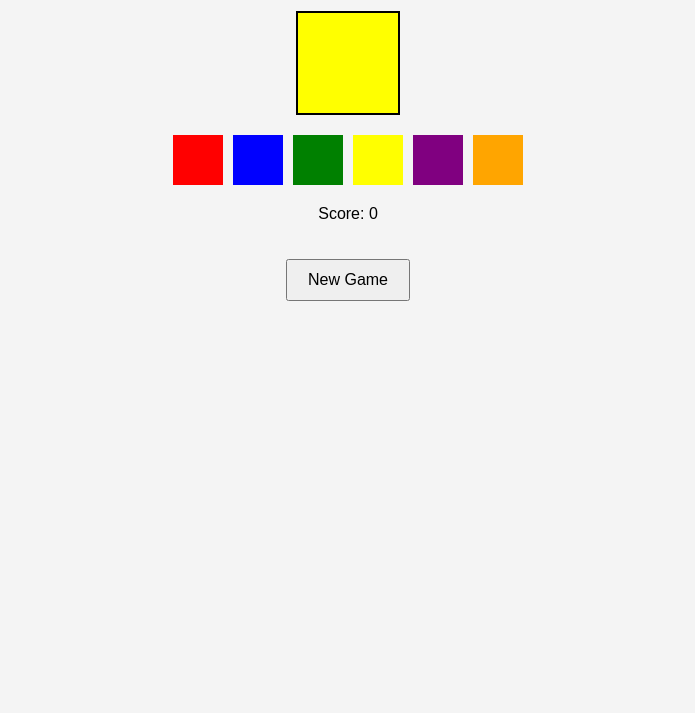
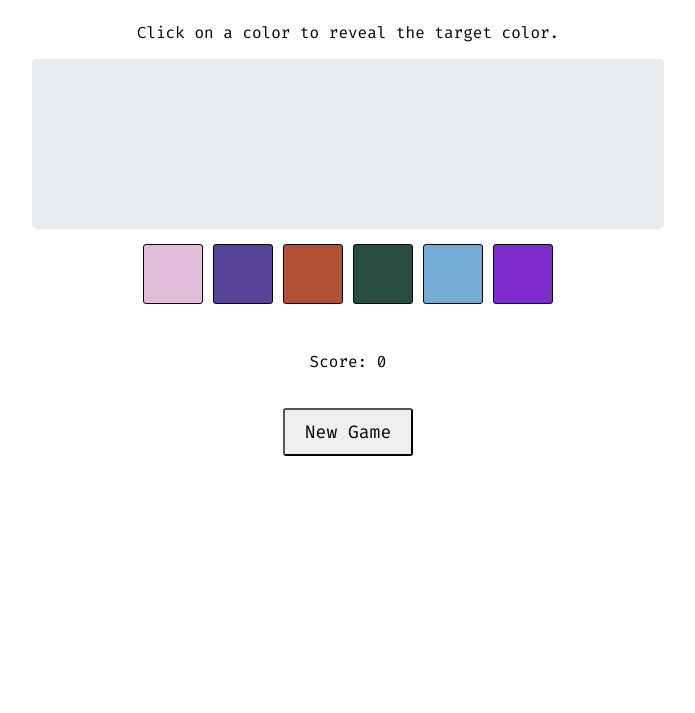
Before and after one commit to WhalesDbayor/color_game, a plain HTML site: page index.html in a window 1280 px wide. Shown: the part 87-800 px from the top of the page, without its empty margins (292-987 px from the left). Drawn offline with Linux system fonts and the light colour scheme.

Commit message:
Redefine the game logic

```diff
--- a/index.html
+++ b/index.html
@@ -3,18 +3,162 @@
 <head>
     <meta charset="UTF-8">
     <meta name="viewport" content="width=device-width, initial-scale=1.0">
-    <title>Color Guessing Game</title>
-    <link rel="stylesheet" href="style.css">
+    <title>Color Game</title>
+    <style>
+
+      @import url('https://fonts.googleapis.com/css2?family=Fira+Code:wght@300..700&display=swap');
+      @import url(http://fonts.googleapis.com/css?family=Cutive%20Mono:400);
+        body {
+            font-family: "Fira Code", "Cutive Mono";
+            font-weight: 400;
+            text-align: center;
+            display: flex;
+            align-items: center;
+            justify-content: center;
+            flex-direction: column;
+        }
+        #colorBox {
+            width: 120px;
+            height: 120px;
+            margin: 15px auto;
+            display: none;
+            border: 1px solid #000;
+        }
+        .colorBoxContainer {
+            background-color: #e8ebee;
+            border-radius: 5px;
+            height: 170px;
+            width: 50%;
+            margin-bottom: 15px;
+            display: flex;
+            align-items: center;
+        }
+        .color-options {
+            display: flex;
+            justify-content: center;
+            gap: 10px;
+        }
+        .color-option {
+            width: 60px;
+            height: 60px;
+            cursor: pointer;
+            border: 1px solid #000;
+        }
+        .wrong {
+            animation: fadeOut 0.5s ease-in-out;
+        }
+
+#gameStatus {
+  margin-top: 15px;
+  font-weight: bold;
+}
+
+button, #colorBox {
+  border-radius: 3px;
+}
+
+#newGameButton {
+  margin-top: 20px;
+  padding: 10px 20px;
+  font-size: 18px;
+  cursor: pointer;
+  font-family: "Fira Code", "Cutive Mono";
+}
+
+#newGameButton:hover, #newGameButton:focus {
+	background-color: #000;
+	color: #fff;
+}
+        @keyframes fadeOut {
+            0% { opacity: 1; }
+            100% { opacity: 0.3; }
+        }
+        .correct {
+            animation: glow 1s ease-in-out;
+        }
+        @keyframes glow {
+            0% { box-shadow: 0 0 5px rgba(0, 255, 0, 0.5); }
+            50% { box-shadow: 0 0 20px rgba(0, 255, 0, 1); }
+            100% { box-shadow: 0 0 5px rgba(0, 255, 0, 0.5); }
+        }
+    </style>
 </head>
 <body>
-    <div class="container">
-        <h2 data-testid="gameInstructions">Guess the correct color!</h2>
-        <div id="colorBox" data-testid="colorBox"></div>
-        <div class="color-options" id="colorOptions"></div>
-        <p id="gameStatus" data-testid="gameStatus"></p>
-        <p>Score: <span id="score" data-testid="score">0</span></p>
-        <button id="newGameButton" data-testid="newGameButton">New Game</button>
+    <h1>Guess the Correct Color!</h1>
+    <p data-testid="gameInstructions">Click on a color to reveal the target color.</p>
+    <div class="colorBoxContainer">
+      <div id="colorBox" data-testid="colorBox"></div>
     </div>
-    <script src="script.js"></script>
+    <div class="color-options">
+        <button class="color-option" data-testid="colorOption"></button>
+        <button class="color-option" data-testid="colorOption"></button>
+        <button class="color-option" data-testid="colorOption"></button>
+        <button class="color-option" data-testid="colorOption"></button>
+        <button class="color-option" data-testid="colorOption"></button>
+        <button class="color-option" data-testid="colorOption"></button>
+    </div>
+    <p id="gameStatus" data-testid="gameStatus"></p>
+    <p>Score: <span id="score" data-testid="score">0</span></p>
+    <button id="newGameButton" data-testid="newGameButton">New Game</button>
+
+    <script>
+        let targetColor;
+        let score = 0;
+
+        function generateRandomColor() {
+            const r = Math.floor(Math.random() * 256);
+            const g = Math.floor(Math.random() * 256);
+            const b = Math.floor(Math.random() * 256);
+            return `rgb(${r}, ${g}, ${b})`;
+        }
+
+        function startNewGame() {
+            targetColor = generateRandomColor();
+            document.getElementById("colorBox").style.display = "none";
+            document.getElementById("score").textContent = "0";
+            score = 0;
+            updateColorOptions();
+        }
+
+        function updateColorOptions() {
+            const options = document.querySelectorAll(".color-option");
+            const randomIndex = Math.floor(Math.random() * options.length);
+
+            options.forEach((btn, index) => {
+                const color = generateRandomColor();
+                btn.style.backgroundColor = color;
+                btn.setAttribute("data-color", color);
+                btn.onclick = () => handleGuess(color);
+                if (index === randomIndex) {
+                    targetColor = color;
+                }
+            });
+        }
+
+        function handleGuess(selectedColor) {
+            document.getElementById("colorBox").style.backgroundColor = targetColor;
+            document.getElementById("colorBox").style.display = "block";
+
+            if (selectedColor === targetColor) {
+                document.getElementById("colorBox").classList.add("correct");
+                document.getElementById("gameStatus").textContent = "Correct! 🥳🎉";
+                score++;
+                document.getElementById("score").textContent = score;
+            } else {
+                document.querySelector(`[data-color="${selectedColor}"]`).classList.add("wrong");
+                document.getElementById("gameStatus").textContent = "Wrong, try again! 😞😞";
+            }
+
+            setTimeout(() => {
+                document.getElementById("colorBox").style.display = "none";
+                document.getElementById("colorBox").classList.remove("correct");
+                document.querySelectorAll(".wrong").forEach(btn => btn.classList.remove("wrong"));
+                updateColorOptions();
+            }, 3000);
+        }
+
+        document.getElementById("newGameButton").addEventListener("click", startNewGame);
+        startNewGame();
+    </script>
 </body>
 </html>
--- a/script.js
+++ b/script.js
@@ -1,35 +1,57 @@
-const colors = ["red", "blue", "green", "yellow", "purple", "orange"];
-let targetColor = "";
+let targetColor;
 let score = 0;
 
-function startGame() {
-    targetColor = colors[Math.floor(Math.random() * colors.length)];
-    document.getElementById("colorBox").style.backgroundColor = targetColor;
-    document.getElementById("gameStatus").textContent = "";
+function generateRandomColor() {
+    const r = Math.floor(Math.random() * 256);
+    const g = Math.floor(Math.random() * 256);
+    const b = Math.floor(Math.random() * 256);
+    return `rgb(${r}, ${g}, ${b})`;
+}
 
-    const colorOptions = document.getElementById("colorOptions");
-    colorOptions.innerHTML = "";
+function startNewGame() {
+    targetColor = generateRandomColor();
+    document.getElementById("colorBox").style.display = "none";
+    document.getElementById("score").textContent = "0";
+    score = 0;
+    updateColorOptions();
+}
 
-    colors.forEach(color => {
-        const btn = document.createElement("button");
-        btn.classList.add("color-option");
+function updateColorOptions() {
+    const options = document.querySelectorAll(".color-option");
+    const randomIndex = Math.floor(Math.random() * options.length);
+
+    options.forEach((btn, index) => {
+        const color = generateRandomColor();
         btn.style.backgroundColor = color;
-        btn.setAttribute("data-testid", "colorOption");
-        btn.addEventListener("click", () => checkGuess(color));
-        colorOptions.appendChild(btn);
+        btn.setAttribute("data-color", color);
+        btn.onclick = () => handleGuess(color);
+        if (index === randomIndex) {
+            targetColor = color;
+        }
     });
 }
 
-function checkGuess(selectedColor) {
+function handleGuess(selectedColor) {
+    document.getElementById("colorBox").style.backgroundColor = targetColor;
+    document.getElementById("colorBox").style.display = "block";
+
     if (selectedColor === targetColor) {
-        document.getElementById("gameStatus").textContent = "Correct! 🎉";
+        document.getElementById("colorBox").classList.add("correct");
+        document.getElementById("gameStatus").textContent = "Correct! 🥳🎉";
         score++;
         document.getElementById("score").textContent = score;
     } else {
-        document.getElementById("gameStatus").textContent = "Wrong! Try Again.";
+        document.querySelector(`[data-color="${selectedColor}"]`).classList.add("wrong");
+        document.getElementById("gameStatus").textContent = "Wrong, try again! 😞😞";
     }
+
+    setTimeout(() => {
+        document.getElementById("colorBox").style.display = "none";
+        document.getElementById("colorBox").classList.remove("correct");
+        document.querySelectorAll(".wrong").forEach(btn => btn.classList.remove("wrong"));
+        updateColorOptions();
+    }, 3000);
 }
 
-document.getElementById("newGameButton").addEventListener("click", startGame);
-
-startGame();
+document.getElementById("newGameButton").addEventListener("click", startNewGame);
+startNewGame();
--- a/style.css
+++ /dev/null
@@ -1,36 +0,0 @@
-body {
-  font-family: Arial, sans-serif;
-  text-align: center;
-  background-color: #f4f4f4;
-}
-.container {
-  margin-top: 50px;
-}
-#colorBox {
-  width: 100px;
-  height: 100px;
-  margin: 20px auto;
-  border: 2px solid #000;
-}
-.color-options {
-  display: flex;
-  justify-content: center;
-  flex-wrap: wrap;
-  gap: 10px;
-}
-.color-option {
-  width: 50px;
-  height: 50px;
-  border: none;
-  cursor: pointer;
-}
-#gameStatus {
-  margin-top: 20px;
-  font-weight: bold;
-}
-#newGameButton {
-  margin-top: 20px;
-  padding: 10px 20px;
-  font-size: 16px;
-  cursor: pointer;
-}
```
